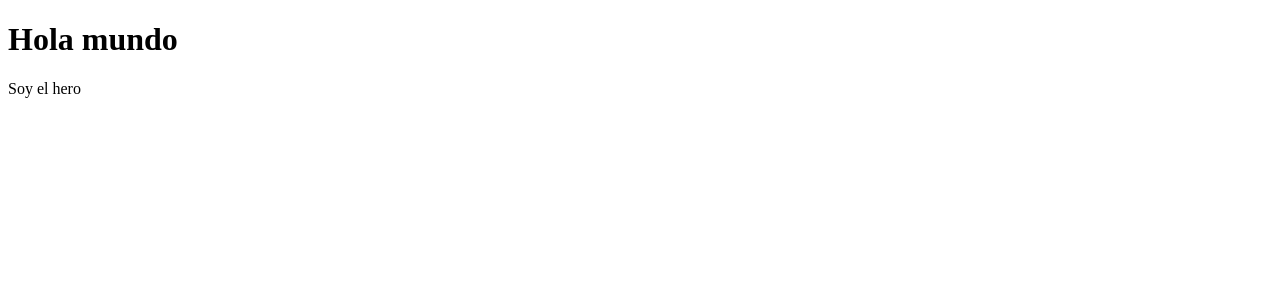
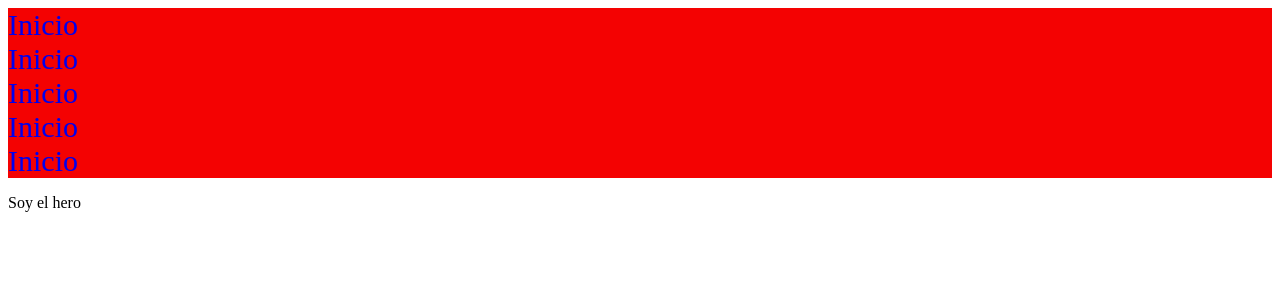
Before and after one commit to Asta99clo/HighSchooolQ, a React (Vite) app in the folder EscuelaQ/: page / in a window 1280 px wide. Shown: the top 300 px of the page. Built offline with nearby package versions, Linux system fonts and the light colour scheme.

Commit message:
agregando img y modificando app.jsx

```diff
--- a/EscuelaQ/src/App.jsx
+++ b/EscuelaQ/src/App.jsx
@@ -10,6 +10,8 @@ function App() {
       <NavBar/>
       <Hero/>
 
+
+
     </>
   )
 }
--- a/EscuelaQ/src/Base/_variables.scss
+++ b/EscuelaQ/src/Base/_variables.scss
@@ -1,3 +1,3 @@
 //Variables de colores
-$fondoHeader : #fff;
+$fondoHeader : #f40202;
 $colorParrafos: #2345;
--- a/EscuelaQ/src/Componets/Hero/Hero.jsx
+++ b/EscuelaQ/src/Componets/Hero/Hero.jsx
@@ -3,6 +3,7 @@ const Hero = () =>{
         <>
             <p>Soy el hero</p>
             <p className="padre"></p>
+
         </>
     )
 }
--- a/EscuelaQ/src/Componets/NavBar/NavBar.jsx
+++ b/EscuelaQ/src/Componets/NavBar/NavBar.jsx
@@ -1,7 +1,14 @@
+import './Navbar.scss';
 const NavBar = () =>{
     return(
         <>
-        <h1>Hola mundo</h1>
+        <nav>
+            <a href="#">Inicio</a>
+            <a href="#">Inicio</a>
+            <a href="#">Inicio</a>
+            <a href="#">Inicio</a>
+            <a href="#">Inicio</a>
+        </nav>
         </>
     )
 
--- a/EscuelaQ/src/Componets/NavBar/Navbar.scss
+++ b/EscuelaQ/src/Componets/NavBar/Navbar.scss
@@ -0,0 +1,11 @@
+@use '../../Base/variables' as v;
+
+nav{
+    background-color: v.$fondoHeader;
+    a{
+        font-size: 30px;
+        display: flex;
+        flex-direction: column;
+        gap: 2rem;
+    }
+}
```
Also changed, not shown: EscuelaQ/src/Data/profesores.json (+10 -0 lines), EscuelaQ/src/Base/_globales.scss (line endings or trailing spaces).
